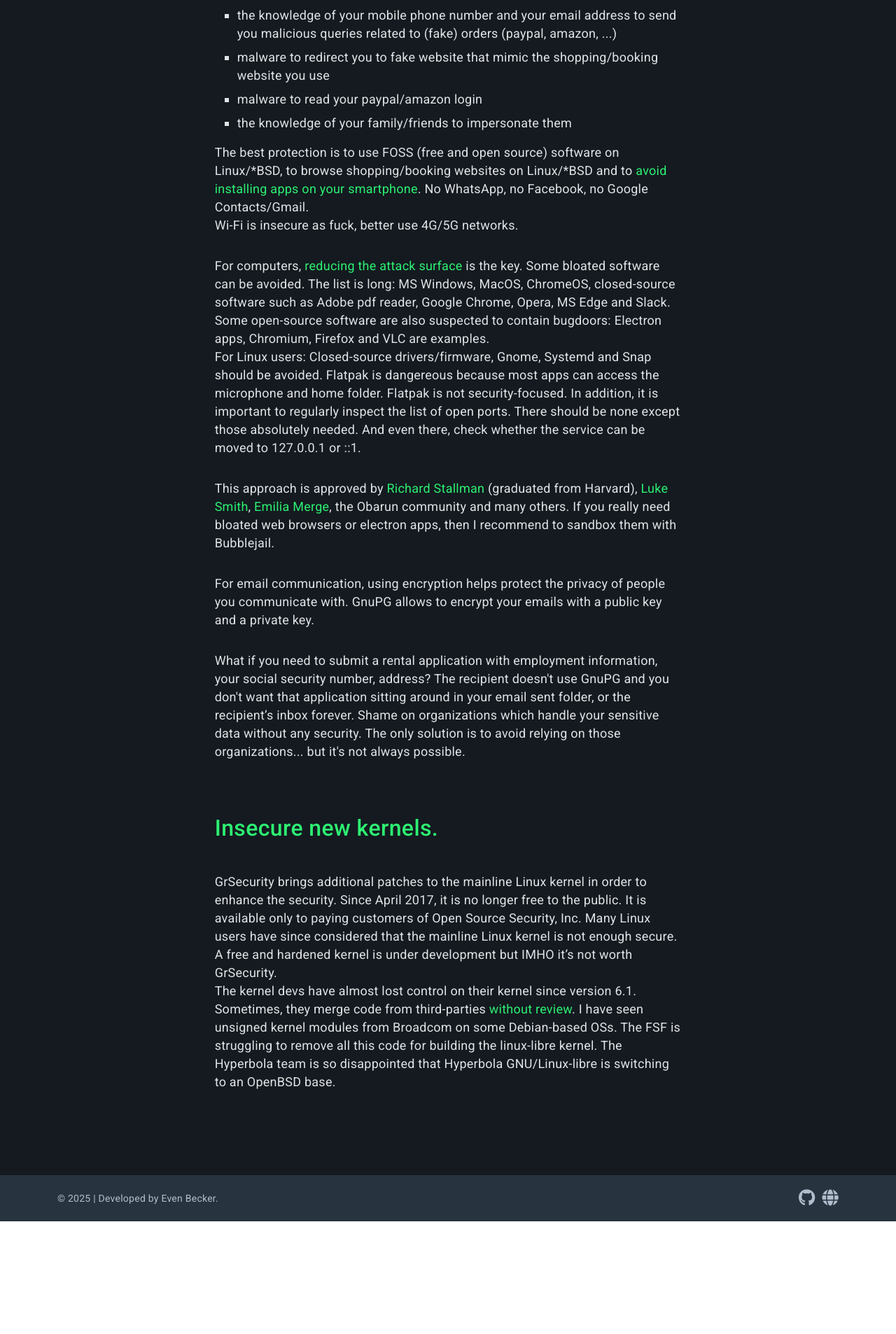
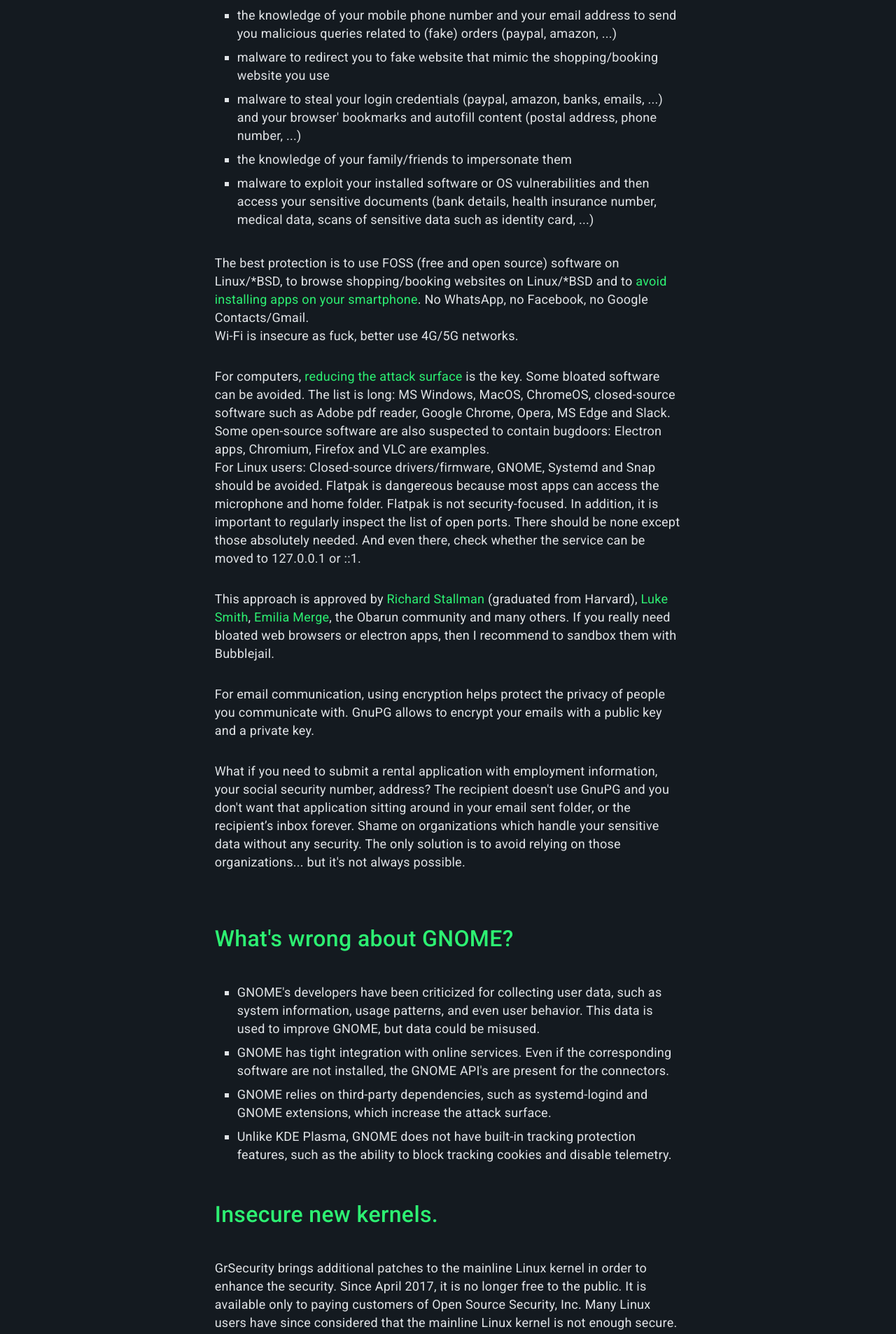
Before and after one commit to evenbecker/search-for-pkgs, an Angular app: page /security in a window 1280 px wide. Shown: the part 560-2466 px from the top of the page at 70% size. Before the commit the page ends 2305 px from the top, so only its background shows below. Built offline with nearby package versions, Linux system fonts and the light colour scheme.

Commit message:
new text about Gnome

```diff
--- a/src/app/about/about.component.html
+++ b/src/app/about/about.component.html
@@ -15,14 +15,16 @@
                 <ul style="list-style-type:square;">
                     <li>the knowledge of your mobile phone number and your email address to send you malicious queries related to (fake) orders (paypal, amazon, ...)</li>
                     <li>malware to redirect you to fake website that mimic the shopping/booking website you use</li>
-                    <li>malware to read your paypal/amazon login</li>
+                    <li>malware to steal your login credentials (paypal, amazon, banks, emails, ...)  and your browser' bookmarks and autofill content (postal address, phone number, ...)</li>
                     <li>the knowledge of your family/friends to impersonate them</li>
+                    <li>malware to exploit your installed software or OS vulnerabilities and then access your sensitive documents (bank details, health insurance number, medical data, scans of sensitive data such as  identity card, ...)
                 </ul>
+                <div class="spacer"></div>
                 <p class="default-p">
                     The best protection is to use FOSS (free and open source) software on Linux/*BSD, to browse shopping/booking websites on Linux/*BSD and to <span class="default-highlight">avoid installing apps on your smartphone</span>. No WhatsApp, no Facebook, no Google Contacts/Gmail. <br> Wi-Fi is insecure as fuck, better use 4G/5G networks.
                 </p>
                 <p class="default-p"> For computers, <span class="default-highlight"> reducing the attack surface</span> is the key. Some bloated software can be avoided. The list is long: MS Windows, MacOS, ChromeOS, closed-source software such as Adobe pdf reader, Google Chrome, Opera, MS Edge and Slack. Some open-source software are also suspected to contain bugdoors: Electron apps, Chromium, Firefox and VLC are examples.
-                    <br>For Linux users: Closed-source drivers/firmware, Gnome, Systemd and Snap should be avoided. Flatpak is dangereous because most apps can access the microphone and home folder. Flatpak is not security-focused. In addition, it is important to regularly inspect the list of open ports. There should be none except those absolutely needed. And even there, check whether the service can be moved to 127.0.0.1 or ::1.
+                    <br>For Linux users: Closed-source drivers/firmware, GNOME, Systemd and Snap should be avoided. Flatpak is dangereous because most apps can access the microphone and home folder. Flatpak is not security-focused. In addition, it is important to regularly inspect the list of open ports. There should be none except those absolutely needed. And even there, check whether the service can be moved to 127.0.0.1 or ::1.
                 </p>
                 <p class="default-p"> This approach is approved by <a href="https://www.stallman.org/facebook.html"  target="_blank" class="a-simple">
                     Richard Stallman
@@ -42,6 +44,17 @@
             </div>
             <div class="content">
                 <div class="content-left">
+                    <h2 class="default-topic">What's wrong about GNOME?</h2>
+
+                        <ul style="list-style-type:square;">
+                            <li>GNOME's developers have been criticized for collecting user data, such as system information, usage patterns, and even user behavior. This data is used to improve GNOME, but data could be misused. </li>
+                            <li>GNOME has tight integration with online services. Even if the corresponding software are not installed, the GNOME API's are present for the connectors.</li>
+                            <li>GNOME relies on third-party dependencies, such as systemd-logind and GNOME extensions, which increase the attack surface.</li>
+                            <li>Unlike KDE Plasma, GNOME does not have built-in tracking protection features, such as the ability to block tracking cookies and disable telemetry.</li>
+
+                        </ul>
+                        <div class="spacer"></div>
+                        <div class="spacer"></div>
                     <h2 class="default-topic">Insecure new kernels.</h2>
                     <p class="default-p">
                         GrSecurity brings additional patches to the mainline Linux kernel in order to enhance the security. Since April 2017, it is no longer free to the public. It is available only to paying customers of Open Source Security, Inc. Many Linux users have since considered that the mainline Linux kernel is not enough secure. A free and hardened kernel is under development but IMHO it’s not worth GrSecurity. <br>The kernel devs have almost lost control on their kernel since version 6.1. Sometimes, they merge code from third-parties  <span class="default-highlight"> without review</span>. I have seen unsigned kernel modules from Broadcom on some Debian-based OSs. The FSF is struggling to remove all this code for building the linux-libre kernel. The Hyperbola team is so disappointed that Hyperbola GNU/Linux-libre is switching to an OpenBSD base.
--- a/src/styles.css
+++ b/src/styles.css
@@ -136,7 +136,9 @@
 .default-highlight {
     color:hsl(141, 87%, 56%);
 }
-
+.spacer{
+    height: 20px;
+}
 
 .content-left {
     margin: 80px;
```
